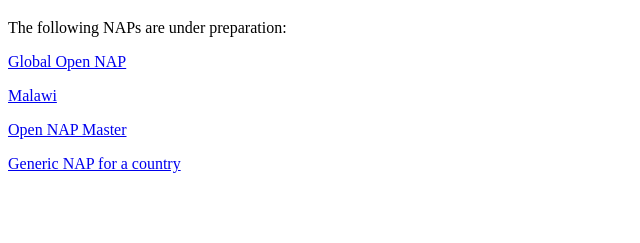
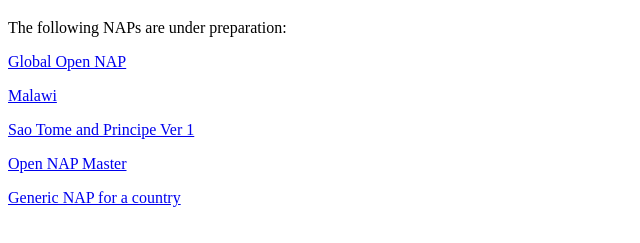
Before and after one commit to desanker/desanker.github.io, a plain HTML site: page index.html in a window 1280 px wide. Shown: the part 61-304 px from the top of the page, without its empty margins (0-640 px from the left). Drawn offline with Linux system fonts and the light colour scheme.

Commit message:
Update index.html

```diff
--- a/index.html
+++ b/index.html
@@ -5,6 +5,7 @@
 <p>The following NAPs are under preparation:</p>
   <a href="https://desanker.github.io/globalnap">Global Open NAP</a></p>
   <a href="https://desanker.github.io/malawi">Malawi</a></p>
+  <a href="https://desanker.github.io/saotome1">Sao Tome and Principe Ver 1</a></p>
   <a href="https://desanker.github.io/open-nap-master">Open NAP Master</a></p>
   <a href="https://desanker.github.io/generic-nap">Generic NAP for a country</a></p>
 </body>
```
